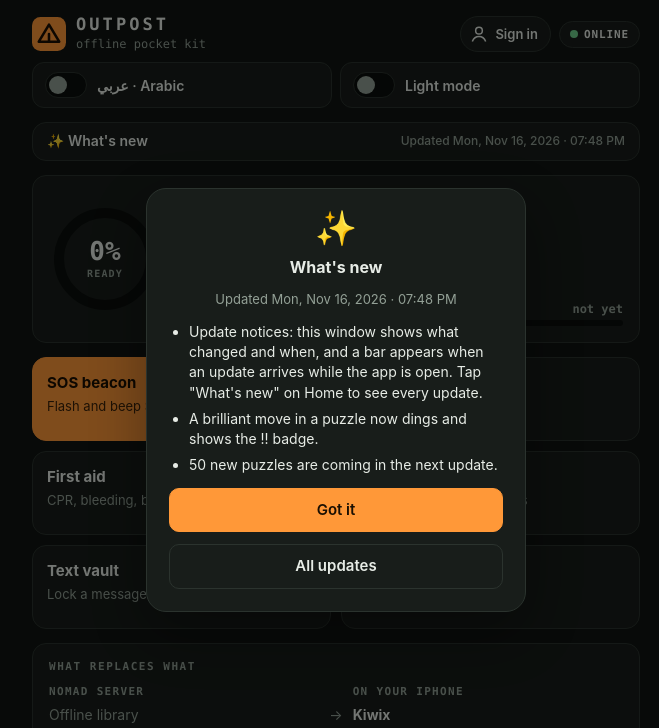
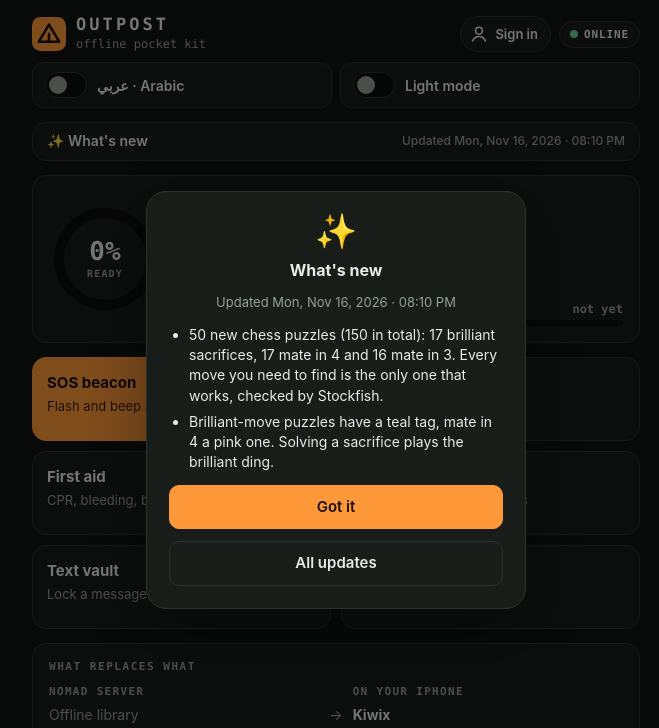
Before and after one commit to Fr5quency/outpost, a plain HTML site: page index.html in a window 1280 px wide. Shown: the top 728 px of the page, without its empty margins (304-963 px from the left). Drawn offline with Linux system fonts and the light colour scheme.

Commit message:
50 new puzzles: brilliant sacrifices, mate in 4, mate in 3 (Stockfish-checked)
Co-Authored-By: Claude Opus 5.5 <noreply@anthropic.com>
Claude-Session: https://claude.ai/code/session_012J2zT42gohoneMK3DpR9RN

```diff
--- a/index.html
+++ b/index.html
@@ -1980,7 +1980,7 @@ const oppName=()=>CH.arch&&CH.mode!=="hot"?CH.arch.on:CH.mode==="puz"?tr("Puzzle
 const youLabel=()=>CH&&(CH.mode==="hot"||CH.mode==="puz")?tr(CH.color>0?"White":"Black"):CH&&CH.arch&&CH.arch.me?CH.arch.me:meName();
 /* ===== PUZZLES: 100 positions in puzzles.json, each with one correct line. f = position, m = moves (yours, reply, yours...), t = type, r = rating ===== */
 let PZ=null, PZp=null;
-const PZ_TYPE={m1:"Mate in 1",m2:"Mate in 2",m3:"Mate in 3",m4:"Mate in 4",win:"Win material",brill:"Brilliant move"}, PZ_N=100;
+const PZ_TYPE={m1:"Mate in 1",m2:"Mate in 2",m3:"Mate in 3",m4:"Mate in 4",win:"Win material",brill:"Brilliant move"}, PZ_N=150;
 const puzState=()=>{ const st=store.get("puz",null); return st&&st.done?st:{done:{}}; };
 const puzCount=()=>Object.keys(puzState().done).length;
 function loadPuzzles(){ return PZ?Promise.resolve(PZ):(PZp||(PZp=getJSON("puzzles.json").then(d=>{ PZ=d; return d; }).catch(e=>{ PZp=null; throw e; }))); }
@@ -2836,8 +2836,10 @@ try{ const m=sessionStorage.getItem("outpost.toast"); if(m){ sessionStorage.remo
 
 /* ---------- update notices: newest first. Add an entry at the top with every release (time in UTC). ---------- */
 const UPDATES=[
- {at:"2026-11-16T19:48:00Z",en:["Update notices: this window shows what changed and when, and a bar appears when an update arrives while the app is open. Tap \"What's new\" on Home to see every update.","A brilliant move in a puzzle now dings and shows the !! badge.","50 new puzzles are coming in the next update."],
-  ar:["إشعارات التحديث: هذه النافذة تعرض ما تغيّر ومتى، ويظهر شريط عند وصول تحديث والتطبيق مفتوح. اضغط \"ما الجديد\" في الرئيسية لرؤية كل التحديثات.","النقلة الرائعة في الألغاز تُصدر صوتًا وتظهر علامة !!.","٥٠ لغزًا جديدًا في التحديث القادم."]},
+ {at:"2026-11-16T20:10:00Z",en:["50 new chess puzzles (150 in total): 17 brilliant sacrifices, 17 mate in 4 and 16 mate in 3. Every move you need to find is the only one that works, checked by Stockfish.","Brilliant-move puzzles have a teal tag, mate in 4 a pink one. Solving a sacrifice plays the brilliant ding."],
+  ar:["٥٠ لغز شطرنج جديد (١٥٠ لغزًا): ١٧ تضحية رائعة، ١٧ كش مات في ٤، و١٦ كش مات في ٣. كل نقلة عليك إيجادها هي الوحيدة الصحيحة، وتحقق منها Stockfish.","ألغاز النقلة الرائعة لها علامة فيروزية، وكش مات في ٤ علامة وردية. حل التضحية يُصدر صوت النقلة الرائعة."]},
+ {at:"2026-11-16T19:48:00Z",en:["Update notices: this window shows what changed and when, and a bar appears when an update arrives while the app is open. Tap \"What's new\" on Home to see every update.","A brilliant move in a puzzle now dings and shows the !! badge.","50 new puzzles were added in the next update."],
+  ar:["إشعارات التحديث: هذه النافذة تعرض ما تغيّر ومتى، ويظهر شريط عند وصول تحديث والتطبيق مفتوح. اضغط \"ما الجديد\" في الرئيسية لرؤية كل التحديثات.","النقلة الرائعة في الألغاز تُصدر صوتًا وتظهر علامة !!.","أُضيف ٥٠ لغزًا جديدًا في التحديث التالي."]},
  {at:"2026-11-16T18:18:00Z",en:["New Grandmaster bot (2600), powered by Stockfish.","Game review: corrects itself using the whole game, shows forced mates (M7) and the evaluation after every move, better Miss / Blunder / Great labels."],
   ar:["بوت جديد: أستاذ كبير (٢٦٠٠) يعمل بـ Stockfish.","مراجعة المباراة: تصحّح نفسها باستخدام المباراة كاملة، وتعرض الكش مات الإجباري (M7) والتقييم بعد كل نقلة، وتصنيفات أدق."]},
  {at:"2026-11-16T17:51:00Z",en:["The review shows which engine analysed the game: Stockfish 18 or Outpost Chess.","The coach's comments no longer make the board smaller."],
--- a/sw.js
+++ b/sw.js
@@ -1,5 +1,5 @@
 // Outpost offline cache. Bump the version when you upload a new index.html.
-const CACHE = "outpost-v27";
+const CACHE = "outpost-v28";
 // the chess engine (7 MB) lives in its own cache, kept across app updates; change this name only when the engine files change
 const ENGINE = "outpost-engine-sf18";
 const ENGINE_FILES = ["./stockfish/stockfish-18-lite-single.js", "./stockfish/stockfish-18-lite-single.wasm"];
```
Also changed, not shown: puzzles.json (+1 -1 lines), 1 other file.
